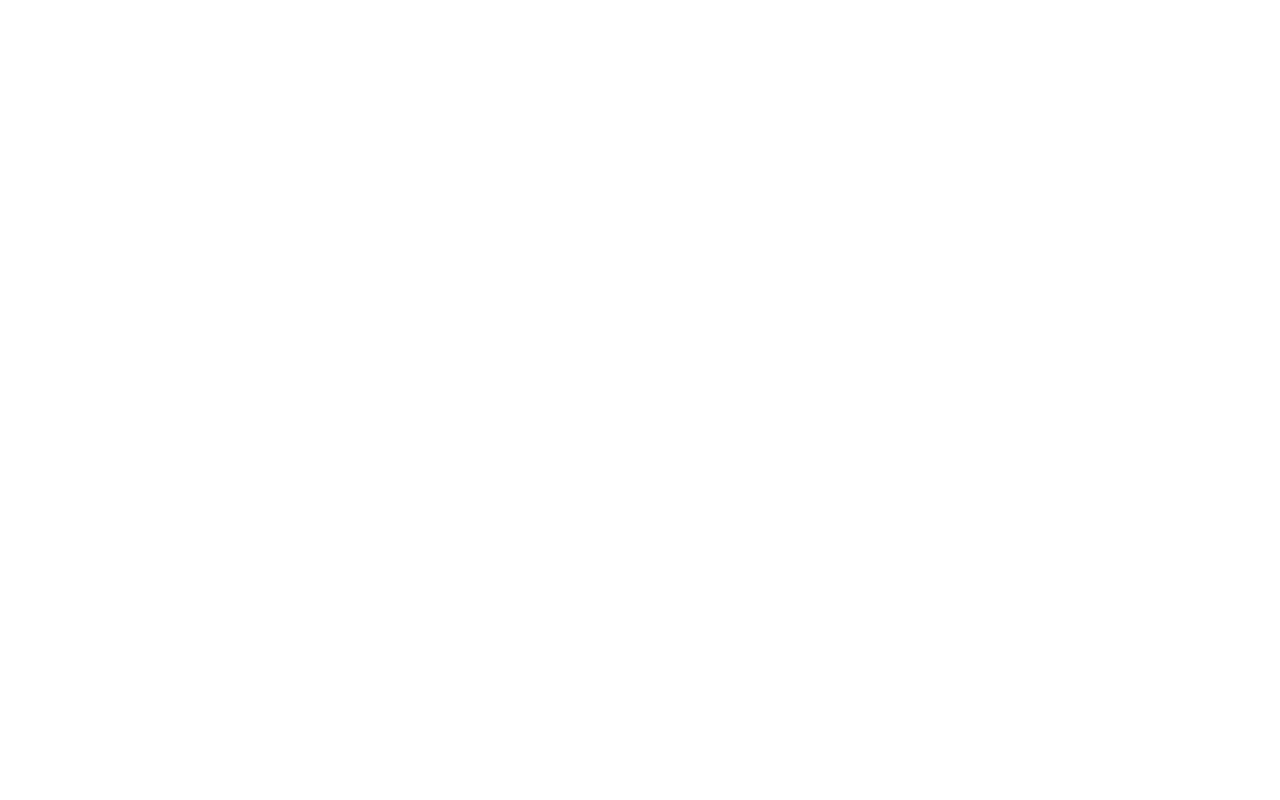
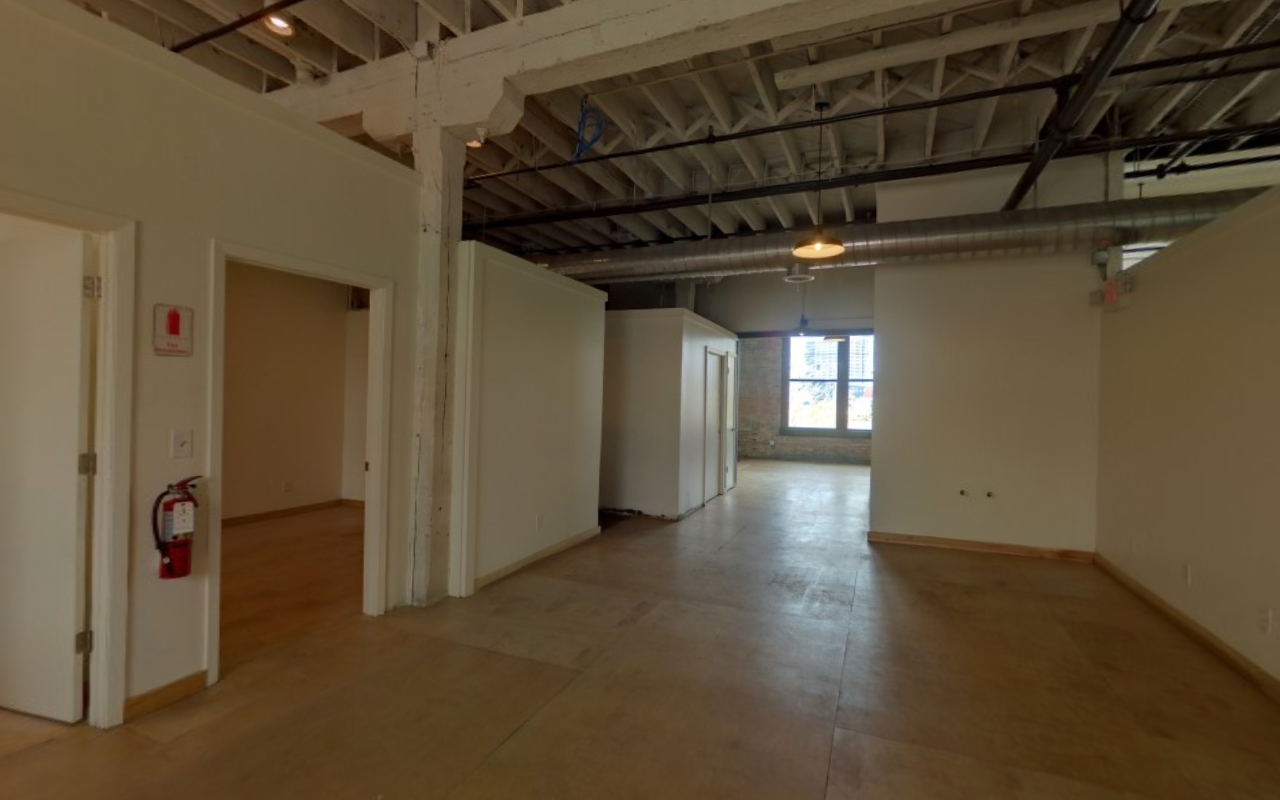
Before and after one commit to melogra/bite-webVR, a website built with webpack: page public/index.html in a window 1280 px wide. Built offline with nearby package versions, Linux system fonts and the light colour scheme; animation ran at ten frames a second; files whose address does not match are found by name.

Commit message:
构建基本场景

```diff
--- a/package.json
+++ b/package.json
@@ -20,6 +20,7 @@
   },
   "homepage": "https://github.com/melogra/bite-webVR#readme",
   "devDependencies": {
+    "copy-webpack-plugin": "^5.0.5",
     "html-webpack-plugin": "^3.2.0",
     "webpack": "^4.41.2",
     "webpack-cli": "^3.3.10",
--- a/src/public/index.html
+++ b/public/index.html
@@ -5,6 +5,12 @@
   <meta name="viewport" content="width=device-width, initial-scale=1.0">
   <meta http-equiv="X-UA-Compatible" content="ie=edge">
   <title>bite-webVR</title>
+  <style>
+    html, body {
+      margin: 0;
+      padding: 0;
+    }
+  </style>
 </head>
 <body>
   <div id="app"></div>
--- a/src/index.js
+++ b/src/index.js
@@ -1,3 +1,67 @@
-import * as Three from 'three'
+import {
+  Scene,
+  SphereGeometry,
+  Mesh,
+  PerspectiveCamera,
+  MeshBasicMaterial,
+  TextureLoader,
+  Clock,
+  WebGLRenderer,
+  WebVRManager,
+} from 'three'
 
-console.log(Three)
+let scene
+let camera
+let renderer
+let textureLoader
+let viewer
+
+const images = [
+  '06.jpg'
+]
+
+const container = document.getElementById('app')
+const clock = new Clock()
+
+function init() {
+  scene = new Scene()
+  camera = new PerspectiveCamera(70, window.innerWidth / window.innerHeight, 1, 1000)
+  textureLoader = new TextureLoader()
+
+  // 图片选择器网格
+  const viewerGeometry = new SphereGeometry(500, 40, 60)
+  viewerGeometry.scale(-1, 1, 1)
+  const viewerMaterial = new MeshBasicMaterial({
+    map: textureLoader.load(images[0])
+  })
+  viewer = new Mesh(viewerGeometry, viewerMaterial)
+  viewer.rotation.y = -Math.PI / 2
+  scene.add(viewer)
+
+  // renderer
+  renderer = new WebGLRenderer({ antialias: true })
+  renderer.setPixelRatio(window.devicePixelRatio)
+  renderer.setSize(window.innerWidth, window.innerHeight)
+
+  container.appendChild(renderer.domElement)
+
+  window.addEventListener('resize', onWindowResize, false)
+}
+
+function animate() {
+  let delta = clock.getDelta() * 60
+
+  renderer.render(scene, camera)
+
+  window.requestAnimationFrame(animate)
+}
+
+function onWindowResize() {
+  camera.aspect = window.innerWidth / window.innerHeight
+  camera.updateProjectionMatrix()
+
+  renderer.setSize(window.innerWidth, window.innerHeight)
+}
+
+init()
+animate()
--- a/webpack.config.js
+++ b/webpack.config.js
@@ -1,4 +1,7 @@
+const path = require('path')
+
 const HtmlWebpackPlugin = require('html-webpack-plugin')
+const CopyWebpackPlugin = require('copy-webpack-plugin')
 
 module.exports = {
   entry: './src/index.js',
@@ -6,7 +9,10 @@ module.exports = {
 
   plugins: [
     new HtmlWebpackPlugin({
-      template: './src/public/index.html'
-    })
+      template: './public/index.html'
+    }),
+    new CopyWebpackPlugin([{
+      from: 'src/assets'
+    }])
   ]
 }
```
Also changed, not shown: src/assets/06.jpg (added), 1 other file.
